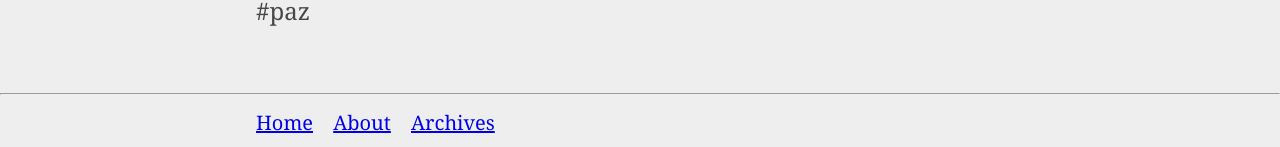
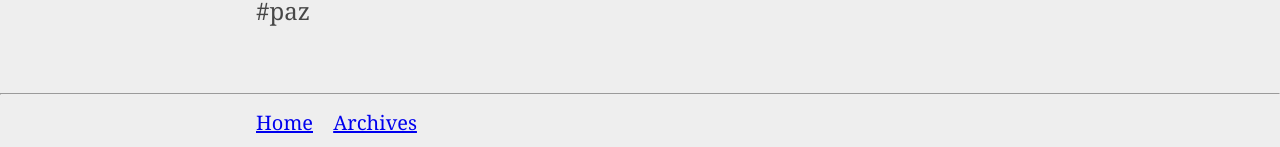
Before and after one commit to CaduFerreira/decreto_lf, a Jekyll site: the page built from index.html, in a window 1280 px wide. Shown: the part 1620-1767 px from the top of the page. Built offline with Jekyll 4.4.1, drawn with Linux system fonts in a browser that asks for light colours; nearby versions of some CDN libraries; library files that are not in the unit come from our copies; the list of posts is cut into pages by our own code.

```diff
--- /dev/null
+++ b/CNAME
@@ -0,0 +1 @@
+caduferreira.com/decreto
--- a/_includes/_navigation.html
+++ b/_includes/_navigation.html
@@ -5,9 +5,6 @@
       <a href="{{site.url}}/" title="Home">Home</a>
     </li>
     <li class="link dim gray f4 dib mr3">
-      <a href="{{site.url}}/about" title="About">About</a>
-    </li>
-    <li class="link dim gray f4 dib mr3">
       <a href="{{site.url}}/archives" title="Archives">Archives</a>
     </li>
   </ul>
```
